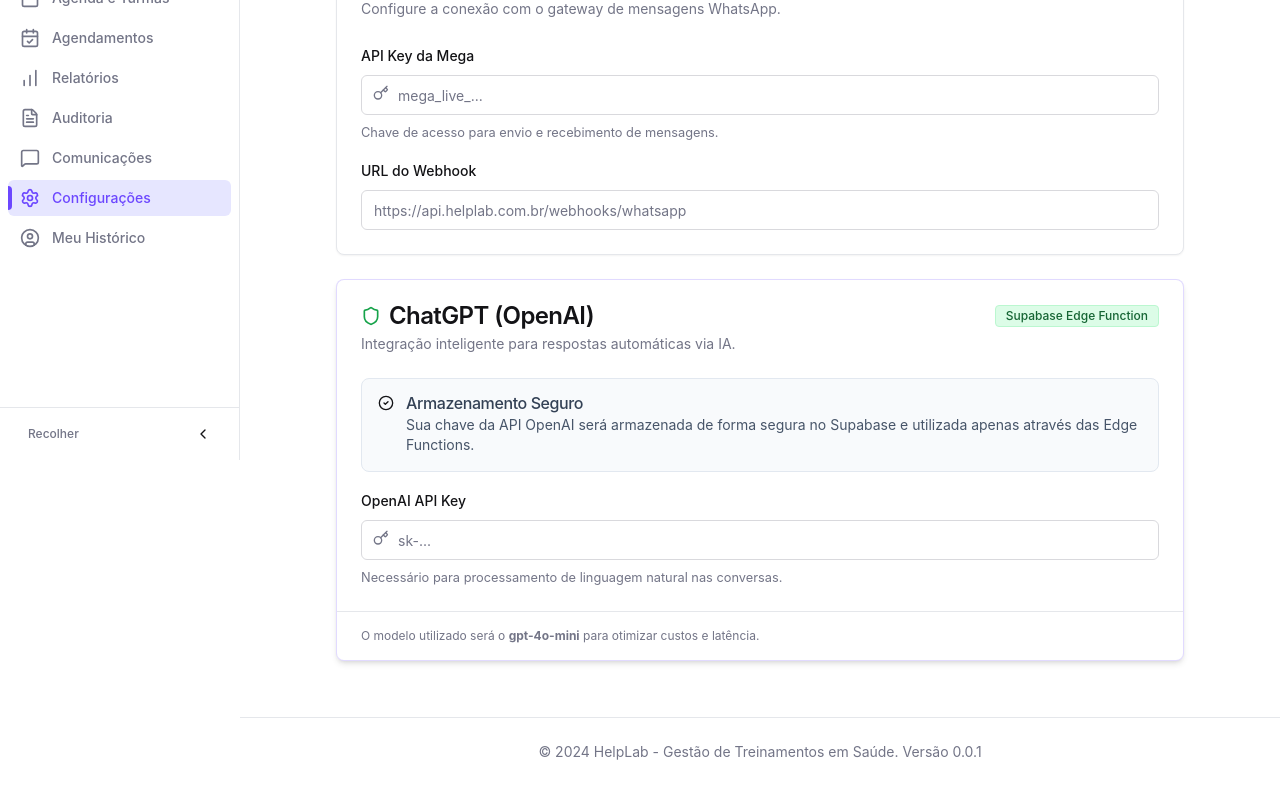
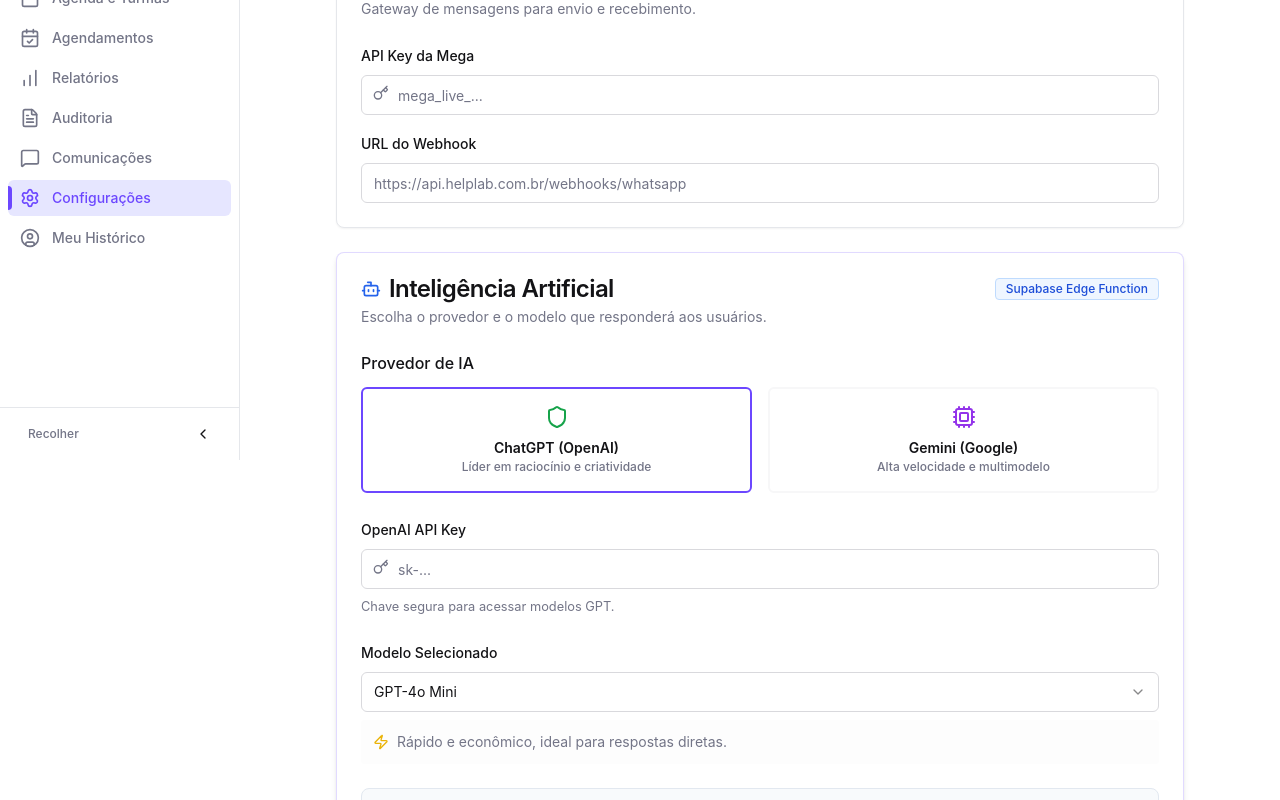
Before and after one commit to mlvm/HelpLab-5wa6ejcym, a React (Vite) app: page /settings in a window 1280 px wide. Shown: the part 340-1140 px from the top of the page. Built offline with nearby package versions, Linux system fonts and the light colour scheme.

Commit message:
feat: Add AI provider and model selection

```diff
--- a/src/pages/Settings.tsx
+++ b/src/pages/Settings.tsx
@@ -1,5 +1,5 @@
 import { useState, useEffect } from 'react'
-import { Save, Loader2, CheckCircle2, Key, Server, Shield } from 'lucide-react'
+import { Save, Loader2, Key, Server, Shield, Bot, Cpu, Zap } from 'lucide-react'
 import { useToast } from '@/hooks/use-toast'
 import { Button } from '@/components/ui/button'
 import { Input } from '@/components/ui/input'
@@ -14,12 +14,59 @@ import {
 } from '@/components/ui/card'
 import { Tabs, TabsContent, TabsList, TabsTrigger } from '@/components/ui/tabs'
 import { Alert, AlertDescription, AlertTitle } from '@/components/ui/alert'
-import { megaApi } from '@/services/mega-api'
+import { RadioGroup, RadioGroupItem } from '@/components/ui/radio-group'
+import {
+  Select,
+  SelectContent,
+  SelectItem,
+  SelectTrigger,
+  SelectValue,
+} from '@/components/ui/select'
+import { megaApi, AIProvider } from '@/services/mega-api'
+
+const CHATGPT_MODELS = [
+  {
+    id: 'gpt-4o-mini',
+    name: 'GPT-4o Mini',
+    desc: 'Rápido e econômico, ideal para respostas diretas.',
+  },
+  {
+    id: 'gpt-4o',
+    name: 'GPT-4o',
+    desc: 'Mais inteligente e capaz, ideal para raciocínio complexo.',
+  },
+  {
+    id: 'gpt-3.5-turbo',
+    name: 'GPT-3.5 Turbo',
+    desc: 'Modelo clássico, alta velocidade.',
+  },
+]
+
+const GEMINI_MODELS = [
+  {
+    id: 'gemini-1.5-flash',
+    name: 'Gemini 1.5 Flash',
+    desc: 'Extremamente rápido e eficiente para alto volume.',
+  },
+  {
+    id: 'gemini-pro',
+    name: 'Gemini Pro',
+    desc: 'Equilíbrio entre performance e velocidade.',
+  },
+  {
+    id: 'gemini-ultra',
+    name: 'Gemini Ultra',
+    desc: 'Modelo mais avançado para tarefas complexas.',
+  },
+]
 
 export default function Settings() {
   const [megaApiKey, setMegaApiKey] = useState('')
   const [megaWebhookUrl, setMegaWebhookUrl] = useState('')
   const [openaiApiKey, setOpenaiApiKey] = useState('')
+  const [geminiApiKey, setGeminiApiKey] = useState('')
+  const [aiProvider, setAiProvider] = useState<AIProvider>('chatgpt')
+  const [aiModel, setAiModel] = useState('gpt-4o-mini')
   const [isLoading, setIsLoading] = useState(false)
   const { toast } = useToast()
 
@@ -28,45 +75,87 @@ export default function Settings() {
     if (creds.apiKey) setMegaApiKey(creds.apiKey)
     if (creds.webhookUrl) setMegaWebhookUrl(creds.webhookUrl)
     if (creds.openaiApiKey) setOpenaiApiKey(creds.openaiApiKey)
+    if (creds.geminiApiKey) setGeminiApiKey(creds.geminiApiKey)
+    if (creds.aiProvider) setAiProvider(creds.aiProvider)
+    if (creds.aiModel) setAiModel(creds.aiModel)
   }, [])
+
+  // Reset model when provider changes if current model doesn't belong to provider
+  useEffect(() => {
+    if (aiProvider === 'chatgpt') {
+      const isValid = CHATGPT_MODELS.some((m) => m.id === aiModel)
+      if (!isValid) setAiModel(CHATGPT_MODELS[0].id)
+    } else {
+      const isValid = GEMINI_MODELS.some((m) => m.id === aiModel)
+      if (!isValid) setAiModel(GEMINI_MODELS[0].id)
+    }
+  }, [aiProvider]) // eslint-disable-line react-hooks/exhaustive-deps
 
   const handleSave = async () => {
     setIsLoading(true)
     try {
-      if (!megaApiKey || !megaWebhookUrl || !openaiApiKey) {
+      if (!megaApiKey || !megaWebhookUrl) {
         toast({
           variant: 'destructive',
           title: 'Campos obrigatórios',
-          description: 'Preencha todas as credenciais para continuar.',
+          description: 'As credenciais da Mega API são fundamentais.',
         })
         setIsLoading(false)
         return
       }
 
-      // Test connections before saving
+      if (aiProvider === 'chatgpt' && !openaiApiKey) {
+        toast({
+          variant: 'destructive',
+          title: 'API Key Necessária',
+          description: 'Para usar ChatGPT, informe a OpenAI API Key.',
+        })
+        setIsLoading(false)
+        return
+      }
+
+      if (aiProvider === 'gemini' && !geminiApiKey) {
+        toast({
+          variant: 'destructive',
+          title: 'API Key Necessária',
+          description: 'Para usar Gemini, informe a Google API Key.',
+        })
+        setIsLoading(false)
+        return
+      }
+
+      // Test connection
       await megaApi.testConnection(megaApiKey)
 
-      // Simulate saving to Supabase Vault/Secrets
+      // Save all
       await megaApi.updateConfiguration(
         megaApiKey,
         megaWebhookUrl,
         openaiApiKey,
+        geminiApiKey,
+        aiProvider,
+        aiModel,
       )
 
       toast({
         title: 'Configurações salvas',
-        description: 'As credenciais foram atualizadas com segurança.',
+        description: 'Sistema atualizado com sucesso.',
       })
     } catch (error) {
       toast({
         variant: 'destructive',
         title: 'Erro ao salvar',
-        description: 'Falha na validação das credenciais. Verifique os dados.',
+        description: 'Falha na validação das credenciais.',
       })
     } finally {
       setIsLoading(false)
     }
   }
+
+  const activeModelDesc =
+    aiProvider === 'chatgpt'
+      ? CHATGPT_MODELS.find((m) => m.id === aiModel)?.desc
+      : GEMINI_MODELS.find((m) => m.id === aiModel)?.desc
 
   return (
     <div className="container mx-auto p-6 max-w-4xl animate-fade-in">
@@ -74,7 +163,7 @@ export default function Settings() {
         <div>
           <h1 className="text-3xl font-bold tracking-tight">Configurações</h1>
           <p className="text-muted-foreground mt-2">
-            Gerencie as integrações e chaves de API do sistema.
+            Gerencie as integrações, chaves de API e inteligência artificial.
           </p>
         </div>
         <Button onClick={handleSave} disabled={isLoading}>
@@ -89,7 +178,7 @@ export default function Settings() {
 
       <Tabs defaultValue="integrations" className="w-full">
         <TabsList className="grid w-full grid-cols-2 lg:w-[400px]">
-          <TabsTrigger value="integrations">Integrações</TabsTrigger>
+          <TabsTrigger value="integrations">Integrações & IA</TabsTrigger>
           <TabsTrigger value="account">Conta</TabsTrigger>
         </TabsList>
 
@@ -102,7 +191,7 @@ export default function Settings() {
                 <CardTitle>Mega API (WhatsApp)</CardTitle>
               </div>
               <CardDescription>
-                Configure a conexão com o gateway de mensagens WhatsApp.
+                Gateway de mensagens para envio e recebimento.
               </CardDescription>
             </CardHeader>
             <CardContent className="space-y-4">
@@ -119,9 +208,6 @@ export default function Settings() {
                     onChange={(e) => setMegaApiKey(e.target.value)}
                   />
                 </div>
-                <p className="text-[0.8rem] text-muted-foreground">
-                  Chave de acesso para envio e recebimento de mensagens.
-                </p>
               </div>
 
               <div className="space-y-2">
@@ -136,57 +222,149 @@ export default function Settings() {
             </CardContent>
           </Card>
 
-          {/* OpenAI / ChatGPT Configuration */}
+          {/* AI Settings */}
           <Card className="border-primary/20 shadow-md">
             <CardHeader>
               <div className="flex items-center justify-between">
                 <div className="flex items-center gap-2">
-                  <Shield className="h-5 w-5 text-green-600" />
-                  <CardTitle>ChatGPT (OpenAI)</CardTitle>
+                  <Bot className="h-5 w-5 text-blue-600" />
+                  <CardTitle>Inteligência Artificial</CardTitle>
                 </div>
-                <div className="bg-green-100 text-green-800 text-xs font-medium px-2.5 py-0.5 rounded border border-green-200">
+                <div className="bg-blue-50 text-blue-700 text-xs font-medium px-2.5 py-0.5 rounded border border-blue-200">
                   Supabase Edge Function
                 </div>
               </div>
               <CardDescription>
-                Integração inteligente para respostas automáticas via IA.
+                Escolha o provedor e o modelo que responderá aos usuários.
               </CardDescription>
             </CardHeader>
-            <CardContent className="space-y-4">
+            <CardContent className="space-y-6">
+              {/* Provider Selection */}
+              <div className="space-y-3">
+                <Label className="text-base">Provedor de IA</Label>
+                <RadioGroup
+                  value={aiProvider}
+                  onValueChange={(v) => setAiProvider(v as AIProvider)}
+                  className="grid grid-cols-1 md:grid-cols-2 gap-4"
+                >
+                  <div>
+                    <RadioGroupItem
+                      value="chatgpt"
+                      id="chatgpt"
+                      className="peer sr-only"
+                    />
+                    <Label
+                      htmlFor="chatgpt"
+                      className="flex flex-col items-center justify-between rounded-md border-2 border-muted bg-popover p-4 hover:bg-accent hover:text-accent-foreground peer-data-[state=checked]:border-primary [&:has([data-state=checked])]:border-primary cursor-pointer h-full"
+                    >
+                      <Shield className="mb-3 h-6 w-6 text-green-600" />
+                      <div className="text-center">
+                        <div className="font-semibold">ChatGPT (OpenAI)</div>
+                        <div className="text-xs text-muted-foreground mt-1">
+                          Líder em raciocínio e criatividade
+                        </div>
+                      </div>
+                    </Label>
+                  </div>
+                  <div>
+                    <RadioGroupItem
+                      value="gemini"
+                      id="gemini"
+                      className="peer sr-only"
+                    />
+                    <Label
+                      htmlFor="gemini"
+                      className="flex flex-col items-center justify-between rounded-md border-2 border-muted bg-popover p-4 hover:bg-accent hover:text-accent-foreground peer-data-[state=checked]:border-primary [&:has([data-state=checked])]:border-primary cursor-pointer h-full"
+                    >
+                      <Cpu className="mb-3 h-6 w-6 text-purple-600" />
+                      <div className="text-center">
+                        <div className="font-semibold">Gemini (Google)</div>
+                        <div className="text-xs text-muted-foreground mt-1">
+                          Alta velocidade e multimodelo
+                        </div>
+                      </div>
+                    </Label>
+                  </div>
+                </RadioGroup>
+              </div>
+
+              {/* Dynamic API Key Input */}
+              <div className="space-y-2 animate-fade-in">
+                <Label htmlFor="ai-key">
+                  {aiProvider === 'chatgpt'
+                    ? 'OpenAI API Key'
+                    : 'Google Gemini API Key'}
+                </Label>
+                <div className="relative">
+                  <Key className="absolute left-3 top-2.5 h-4 w-4 text-muted-foreground" />
+                  <Input
+                    id="ai-key"
+                    type="password"
+                    placeholder={
+                      aiProvider === 'chatgpt' ? 'sk-...' : 'AIza...'
+                    }
+                    className="pl-9"
+                    value={
+                      aiProvider === 'chatgpt' ? openaiApiKey : geminiApiKey
+                    }
+                    onChange={(e) =>
+                      aiProvider === 'chatgpt'
+                        ? setOpenaiApiKey(e.target.value)
+                        : setGeminiApiKey(e.target.value)
+                    }
+                  />
+                </div>
+                <p className="text-[0.8rem] text-muted-foreground">
+                  {aiProvider === 'chatgpt'
+                    ? 'Chave segura para acessar modelos GPT.'
+                    : 'Chave segura para acessar modelos Gemini.'}
+                </p>
+              </div>
+
+              {/* Model Selection */}
+              <div className="space-y-2 animate-fade-in">
+                <Label>Modelo Selecionado</Label>
+                <Select value={aiModel} onValueChange={setAiModel}>
+                  <SelectTrigger>
+                    <SelectValue placeholder="Selecione um modelo" />
+                  </SelectTrigger>
+                  <SelectContent>
+                    {aiProvider === 'chatgpt'
+                      ? CHATGPT_MODELS.map((m) => (
+                          <SelectItem key={m.id} value={m.id}>
+                            {m.name}
+                          </SelectItem>
+                        ))
+                      : GEMINI_MODELS.map((m) => (
+                          <SelectItem key={m.id} value={m.id}>
+                            {m.name}
+                          </SelectItem>
+                        ))}
+                  </SelectContent>
+                </Select>
+                {activeModelDesc && (
+                  <div className="flex items-start gap-2 mt-2 bg-muted/30 p-3 rounded text-sm text-muted-foreground">
+                    <Zap className="h-4 w-4 mt-0.5 text-yellow-500 shrink-0" />
+                    {activeModelDesc}
+                  </div>
+                )}
+              </div>
+
               <Alert className="bg-slate-50 border-slate-200">
-                <CheckCircle2 className="h-4 w-4 text-slate-600" />
+                <Shield className="h-4 w-4 text-slate-600" />
                 <AlertTitle className="text-slate-700">
                   Armazenamento Seguro
                 </AlertTitle>
                 <AlertDescription className="text-slate-600">
-                  Sua chave da API OpenAI será armazenada de forma segura no
-                  Supabase e utilizada apenas através das Edge Functions.
+                  Suas chaves são armazenadas localmente nesta demonstração e
+                  seriam encriptadas no Vault em produção.
                 </AlertDescription>
               </Alert>
-
-              <div className="space-y-2">
-                <Label htmlFor="openai-key">OpenAI API Key</Label>
-                <div className="relative">
-                  <Key className="absolute left-3 top-2.5 h-4 w-4 text-muted-foreground" />
-                  <Input
-                    id="openai-key"
-                    type="password"
-                    placeholder="sk-..."
-                    className="pl-9"
-                    value={openaiApiKey}
-                    onChange={(e) => setOpenaiApiKey(e.target.value)}
-                  />
-                </div>
-                <p className="text-[0.8rem] text-muted-foreground">
-                  Necessário para processamento de linguagem natural nas
-                  conversas.
-                </p>
-              </div>
             </CardContent>
             <CardFooter className="bg-muted/10 border-t px-6 py-4">
               <p className="text-xs text-muted-foreground">
-                O modelo utilizado será o <strong>gpt-4o-mini</strong> para
-                otimizar custos e latência.
+                Alterações no provedor ou modelo entram em vigor imediatamente
+                para novas mensagens.
               </p>
             </CardFooter>
           </Card>
--- a/src/services/mega-api.ts
+++ b/src/services/mega-api.ts
@@ -8,12 +8,18 @@ import {
 import { supabaseEdgeFunctions } from './supabase-edge-functions'
 
 // Service simulating Mega API interactions with "Real" capabilities
-// Updated to integrate with Supabase Edge Functions for ChatGPT responses
+// Updated to integrate with Supabase Edge Functions for ChatGPT/Gemini responses
+
+export type AIProvider = 'chatgpt' | 'gemini'
 
 class MegaApiService {
   private apiKey: string | null = null
   private webhookUrl: string | null = null
-  private openaiApiKey: string | null = null // Secure storage simulation
+  private openaiApiKey: string | null = null
+  private geminiApiKey: string | null = null
+  private aiProvider: AIProvider = 'chatgpt'
+  private aiModel: string = 'gpt-4o-mini'
+
   private isConnected = false
   private conversations: WhatsappConversation[] = []
   private messages: Record<string, WhatsappMessage[]> = {}
@@ -25,10 +31,16 @@ class MegaApiService {
     const storedKey = localStorage.getItem('mega_api_key')
     const storedUrl = localStorage.getItem('mega_webhook_url')
     const storedOpenAiKey = localStorage.getItem('openai_api_key')
+    const storedGeminiKey = localStorage.getItem('gemini_api_key')
+    const storedProvider = localStorage.getItem('ai_provider') as AIProvider
+    const storedModel = localStorage.getItem('ai_model')
 
     if (storedKey) this.apiKey = storedKey
     if (storedUrl) this.webhookUrl = storedUrl
     if (storedOpenAiKey) this.openaiApiKey = storedOpenAiKey
+    if (storedGeminiKey) this.geminiApiKey = storedGeminiKey
+    if (storedProvider) this.aiProvider = storedProvider
+    if (storedModel) this.aiModel = storedModel
 
     // Initialize with seed data if empty (Simulating DB fetch)
     if (Object.keys(this.messages).length === 0) {
@@ -43,6 +55,9 @@ class MegaApiService {
     apiKey: string,
     webhookUrl: string,
     openaiApiKey: string,
+    geminiApiKey: string,
+    aiProvider: AIProvider,
+    aiModel: string,
   ): Promise<boolean> {
     // Simulate secure storage
     return new Promise((resolve) => {
@@ -50,10 +65,16 @@ class MegaApiService {
         this.apiKey = apiKey
         this.webhookUrl = webhookUrl
         this.openaiApiKey = openaiApiKey
+        this.geminiApiKey = geminiApiKey
+        this.aiProvider = aiProvider
+        this.aiModel = aiModel
 
         localStorage.setItem('mega_api_key', apiKey)
         localStorage.setItem('mega_webhook_url', webhookUrl)
-        localStorage.setItem('openai_api_key', openaiApiKey) // In real app: Supabase Vault
+        localStorage.setItem('openai_api_key', openaiApiKey)
+        localStorage.setItem('gemini_api_key', geminiApiKey)
+        localStorage.setItem('ai_provider', aiProvider)
+        localStorage.setItem('ai_model', aiModel)
 
         resolve(true)
       }, 800)
@@ -65,6 +86,9 @@ class MegaApiService {
       apiKey: this.apiKey,
       webhookUrl: this.webhookUrl,
       openaiApiKey: this.openaiApiKey,
+      geminiApiKey: this.geminiApiKey,
+      aiProvider: this.aiProvider,
+      aiModel: this.aiModel,
     }
   }
 
@@ -164,7 +188,9 @@ class MegaApiService {
           conteudo: content,
           criadoEm: new Date().toISOString(),
           intencaoDetectada:
-            sender === 'USUARIO' ? 'Processando com ChatGPT...' : undefined,
+            sender === 'USUARIO'
+              ? `Processando com ${this.aiProvider === 'gemini' ? 'Gemini' : 'ChatGPT'}...`
+              : undefined,
           status: 'sent',
         }
 
@@ -180,7 +206,7 @@ class MegaApiService {
         this.notifyListeners()
         resolve(newMessage)
 
-        // Trigger ChatGPT Response via Edge Function if User sent message
+        // Trigger AI Response via Edge Function if User sent message
         if (sender === 'USUARIO') {
           this.triggerBotResponse(conversationId, content)
         }
@@ -192,32 +218,42 @@ class MegaApiService {
     conversationId: string,
     userContent: string,
   ) {
-    if (!this.openaiApiKey) {
-      console.warn('ChatGPT API Key missing. Bot cannot reply.')
+    // Check for appropriate API key based on provider
+    const hasKey =
+      this.aiProvider === 'gemini' ? !!this.geminiApiKey : !!this.openaiApiKey
+
+    if (!hasKey) {
+      console.warn(
+        `${this.aiProvider === 'gemini' ? 'Gemini' : 'ChatGPT'} API Key missing. Bot cannot reply.`,
+      )
       return
     }
 
     try {
-      // Call Supabase Edge Function to get ChatGPT response
-      const gptResponse = await supabaseEdgeFunctions.invokeChatGPT(userContent)
+      // Call Supabase Edge Function to get AI response
+      const aiResponse = await supabaseEdgeFunctions.invokeAI(
+        userContent,
+        this.aiProvider,
+        this.aiModel,
+      )
 
       const botMessage: WhatsappMessage = {
         id: `m${Date.now()}_bot`,
         conversaId: conversationId,
         remetente: 'BOT',
-        conteudo: gptResponse.text,
+        conteudo: aiResponse.text,
         criadoEm: new Date().toISOString(),
-        acaoExecutadaPeloBot: gptResponse.action
-          ? `ChatGPT: ${gptResponse.action}`
-          : 'ChatGPT: Resposta Gerada',
-        intencaoDetectada: `Modelo: ${gptResponse.model}`,
+        acaoExecutadaPeloBot: aiResponse.action
+          ? `${this.aiProvider === 'gemini' ? 'Gemini' : 'ChatGPT'}: ${aiResponse.action}`
+          : 'Resposta Gerada',
+        intencaoDetectada: `Modelo: ${aiResponse.model}`,
       }
 
       this.messages[conversationId].push(botMessage)
       this.updateConversationPreview(conversationId, botMessage)
       this.notifyListeners()
     } catch (error) {
-      console.error('Failed to get ChatGPT response:', error)
+      console.error('Failed to get AI response:', error)
       // Fallback error message
       const errorMessage: WhatsappMessage = {
         id: `m${Date.now()}_err`,
--- a/src/services/supabase-edge-functions.ts
+++ b/src/services/supabase-edge-functions.ts
@@ -1,10 +1,8 @@
-import { WhatsappMessage } from '@/pages/WhatsappPanel.data'
-
 // Service simulating Supabase Edge Functions
 // In a real scenario, this would use the supabase-js client:
-// await supabase.functions.invoke('chatgpt-webhook', { body: { message } })
+// await supabase.functions.invoke('ai-webhook', { body: { message, provider, model } })
 
-interface ChatGPTResponse {
+interface AIResponse {
   text: string
   action?: string
   usage: {
@@ -17,54 +15,54 @@ interface ChatGPTResponse {
 
 export const supabaseEdgeFunctions = {
   /**
-   * Simulates invoking a Supabase Edge Function that connects to OpenAI's ChatGPT API.
-   * This function acts as the intermediary described in the user story.
+   * Simulates invoking a Supabase Edge Function that connects to OpenAI or Gemini API.
    */
-  invokeChatGPT: async (
+  invokeAI: async (
     content: string,
+    provider: 'chatgpt' | 'gemini',
+    model: string,
     context?: any,
-  ): Promise<ChatGPTResponse> => {
-    console.log('[Edge Function] Invoking chatgpt-webhook with:', content)
+  ): Promise<AIResponse> => {
+    console.log(
+      `[Edge Function] Invoking ai-webhook with provider: ${provider}, model: ${model}`,
+    )
 
     // Simulate network latency for the Edge Function call
     const latency = 1500 + Math.random() * 1000
     await new Promise((resolve) => setTimeout(resolve, latency))
 
-    // Mock Intelligence Logic (Simulating ChatGPT's response)
-    // This replaces the old generateAIResponse with a "remote" execution simulation
+    // Mock Intelligence Logic
     const lower = content.toLowerCase()
 
     let responseText = ''
     let action: string | undefined = undefined
+
+    // Simulate stylistic differences between providers
+    const prefix = provider === 'gemini' ? '✨ [Gemini] ' : ''
 
     if (
       lower.includes('inscrever') ||
       lower.includes('curso') ||
       lower.includes('agendar')
     ) {
-      responseText =
-        'Olá! Sou o assistente virtual potencializado pelo ChatGPT. Percebi seu interesse em nossos treinamentos. Temos vagas abertas para "Biossegurança Avançada" e "Primeiros Socorros". Qual deles você gostaria de saber mais?'
-      action = 'Listar treinamentos (GPT Decision)'
+      responseText = `${prefix}Olá! Percebi seu interesse em nossos treinamentos. Temos vagas para "Biossegurança Avançada" e "Primeiros Socorros". Posso te dar mais detalhes?`
+      action = 'Listar treinamentos'
     } else if (lower.includes('cancelar') || lower.includes('desistir')) {
-      responseText =
-        'Compreendo. Para processar o cancelamento de forma segura, preciso validar sua identidade. Por favor, poderia confirmar os 3 primeiros dígitos do seu CPF?'
-      action = 'Solicitar validação (GPT Decision)'
+      responseText = `${prefix}Entendo. Para cancelar com segurança, preciso validar sua identidade. Por favor, informe os 3 primeiros dígitos do CPF.`
+      action = 'Solicitar validação'
     } else if (lower.includes('certificado') || lower.includes('diploma')) {
-      responseText =
-        'Verifiquei em nossa base de conhecimento que os certificados são processados automaticamente 24 horas após a conclusão. Se já passou esse prazo, posso abrir um chamado para a secretaria. Deseja prosseguir?'
-      action = 'Consultar política de certificados (GPT Decision)'
+      responseText = `${prefix}Os certificados são emitidos automaticamente em até 24 horas após o curso. Se houve atraso, posso abrir um chamado.`
+      action = 'Consultar política de certificados'
     } else if (
       lower.includes('preço') ||
       lower.includes('valor') ||
       lower.includes('custa')
     ) {
-      responseText =
-        'Nossos treinamentos para a rede pública são subsidiados. Para profissionais da rede privada, o investimento varia. Você possui vínculo com alguma unidade de saúde pública?'
-      action = 'Qualificar lead (GPT Decision)'
+      responseText = `${prefix}Nossos treinamentos são subsidiados para a rede pública. Você possui vínculo com alguma unidade do SUS?`
+      action = 'Qualificar lead'
     } else {
-      responseText =
-        'Olá! Sou a IA do HelpLab. Estou analisando sua mensagem com o ChatGPT para te ajudar da melhor forma. Você poderia me dar mais detalhes sobre o que precisa?'
-      action = 'Saudação Genérica (GPT Decision)'
+      responseText = `${prefix}Olá! Sou a IA do HelpLab. Como posso auxiliar você hoje com os treinamentos?`
+      action = 'Saudação Genérica'
     }
 
     return {
@@ -75,7 +73,7 @@ export const supabaseEdgeFunctions = {
         completion_tokens: responseText.length / 4,
         total_tokens: (content.length + responseText.length) / 4,
       },
-      model: 'gpt-4o-mini',
+      model: model,
     }
   },
 }
```
Also changed, not shown: src/components/whatsapp/WhatsappContextPanel.tsx (+10 -3 lines), src/pages/WhatsappPanel.tsx (+34 -8 lines).
